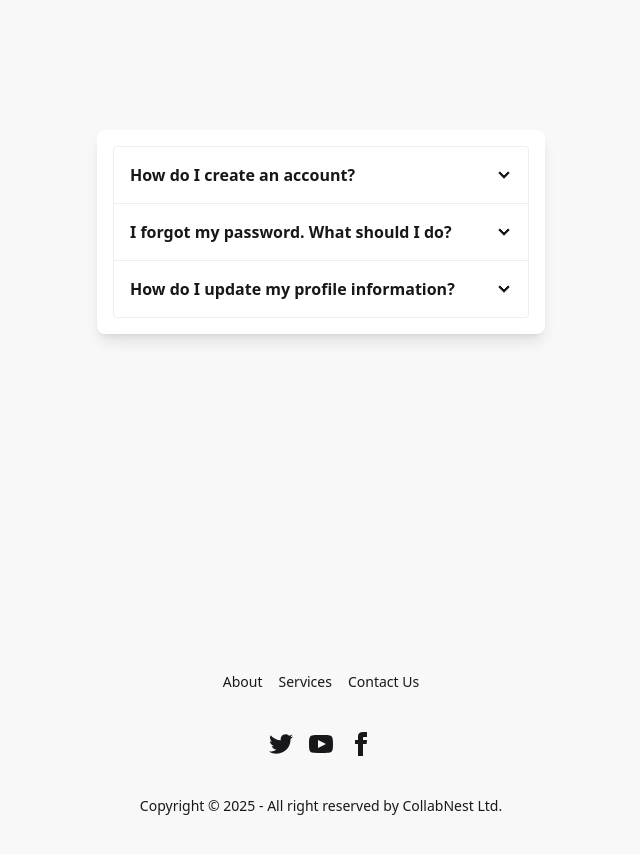
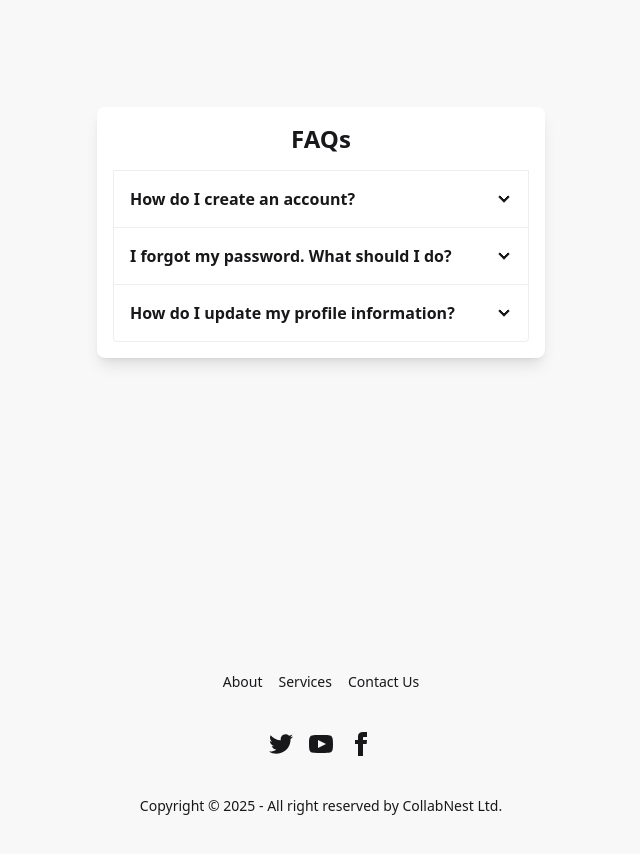
Before and after one commit to Pinku-code/CollabNest-Dev, a React (Vite) app: page / in a window 1280 px wide. Shown: the part 840-1694 px from the top of the page, without its empty margins (319-959 px from the left). Built offline with nearby package versions, Linux system fonts and the light colour scheme.

Commit message:
Updated Home.jsx

```diff
--- a/src/pages/Home.jsx
+++ b/src/pages/Home.jsx
@@ -72,10 +72,12 @@ const Home = () => {
             </section>
 
 
+
             {/* <div className="flex items-center justify-center min-h-screen bg-base-200">
                 <div className="join join-vertical bg-base-100 shadow-lg p-4 rounded-lg w-full max-w-md">
+
                     <div className="collapse collapse-arrow join-item border border-base-300">
-                        <input type="radio" name="my-accordion-4" defaultChecked />
+                        <input type="checkbox" />
                         <div className="collapse-title font-semibold">
                             How do I create an account?
                         </div>
@@ -85,7 +87,7 @@ const Home = () => {
                     </div>
 
                     <div className="collapse collapse-arrow join-item border border-base-300">
-                        <input type="radio" name="my-accordion-4" />
+                        <input type="checkbox" />
                         <div className="collapse-title font-semibold">
                             I forgot my password. What should I do?
                         </div>
@@ -95,7 +97,7 @@ const Home = () => {
                     </div>
 
                     <div className="collapse collapse-arrow join-item border border-base-300">
-                        <input type="radio" name="my-accordion-4" />
+                        <input type="checkbox" />
                         <div className="collapse-title font-semibold">
                             How do I update my profile information?
                         </div>
@@ -103,11 +105,14 @@ const Home = () => {
                             Go to "My Account" settings and select "Edit Profile" to make changes.
                         </div>
                     </div>
+
                 </div>
             </div> */}
 
             <div className="flex items-center justify-center min-h-screen bg-base-200">
                 <div className="join join-vertical bg-base-100 shadow-lg p-4 rounded-lg w-full max-w-md">
+
+                    <h2 className="text-2xl font-bold text-center mb-4">FAQs</h2>
 
                     <div className="collapse collapse-arrow join-item border border-base-300">
                         <input type="checkbox" />
@@ -144,6 +149,7 @@ const Home = () => {
 
 
 
+
             <Footer />
         </>
     )
```
